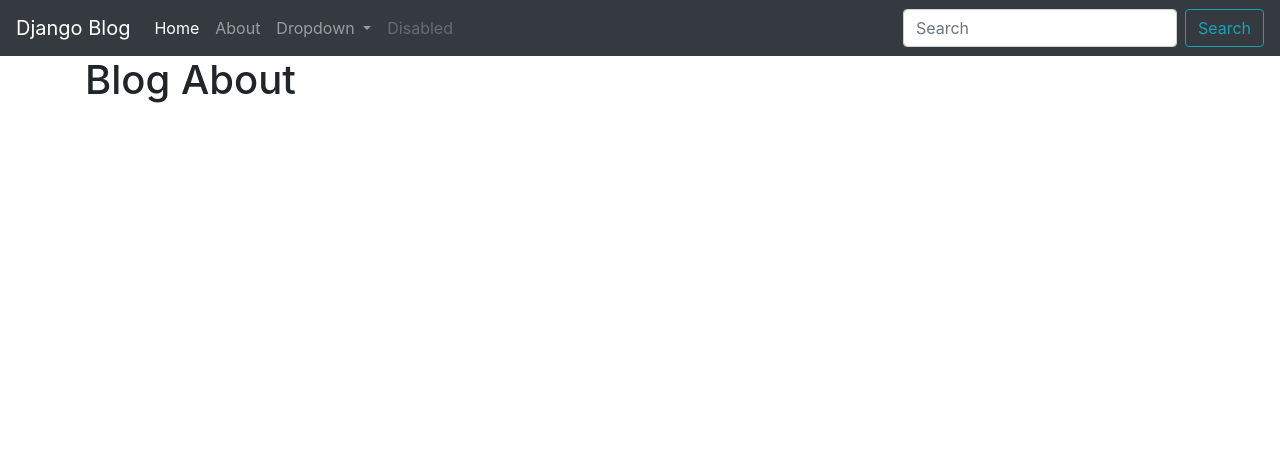
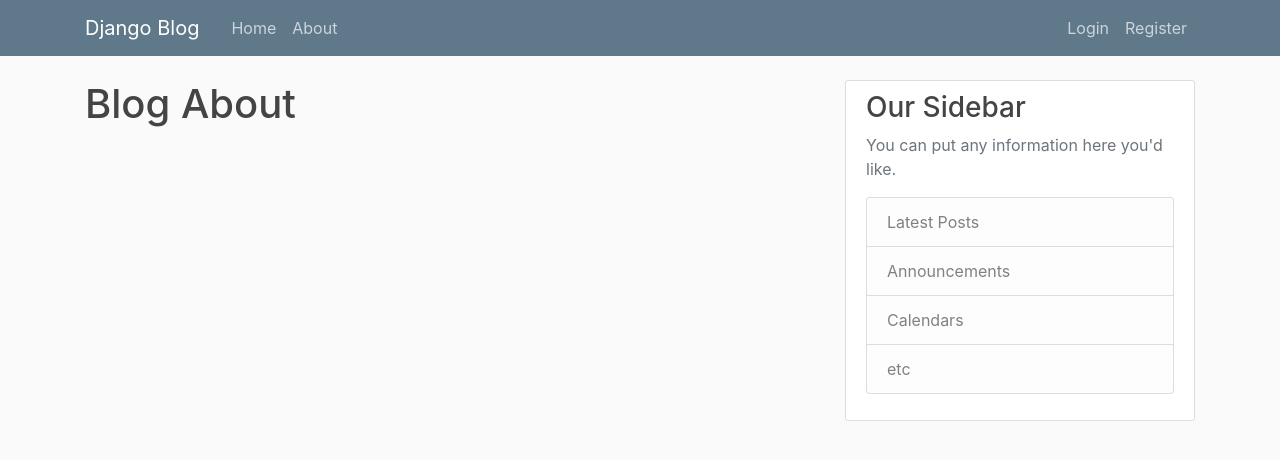
Before and after one commit to valmeza/django-practice, a Django app: page /about/ in a window 1280 px wide. Shown: the top 460 px of the page. Run offline with Django 3.2, Linux system fonts and the light colour scheme; some libraries are stand-ins or nearby versions.

Commit message:
change style and css.

```diff
--- /dev/null
+++ b/blog/static/blog/main.css
@@ -0,0 +1,84 @@
+body {
+  background: #fafafa;
+  color: #333333;
+  margin-top: 5rem;
+}
+
+h1, h2, h3, h4, h5, h6 {
+  color: #444444;
+}
+
+ul {
+  margin: 0;
+}
+
+.bg-steel {
+  background-color: #5f788a;
+}
+
+.site-header .navbar-nav .nav-link {
+  color: #cbd5db;
+}
+
+.site-header .navbar-nav .nav-link:hover {
+  color: #ffffff;
+}
+
+.site-header .navbar-nav .nav-link.active {
+  font-weight: 500;
+}
+
+.content-section {
+  background: #ffffff;
+  padding: 10px 20px;
+  border: 1px solid #dddddd;
+  border-radius: 3px;
+  margin-bottom: 20px;
+}
+
+.article-title {
+  color: #444444;
+}
+
+a.article-title:hover {
+  color: #428bca;
+  text-decoration: none;
+}
+
+.article-content {
+  white-space: pre-line;
+}
+
+.article-img {
+  height: 65px;
+  width: 65px;
+  margin-right: 16px;
+}
+
+.article-metadata {
+  padding-bottom: 1px;
+  margin-bottom: 4px;
+  border-bottom: 1px solid #e3e3e3
+}
+
+.article-metadata a:hover {
+  color: #333;
+  text-decoration: none;
+}
+
+.article-svg {
+  width: 25px;
+  height: 25px;
+  vertical-align: middle;
+}
+
+.account-img {
+  height: 125px;
+  width: 125px;
+  margin-right: 20px;
+  margin-bottom: 16px;
+}
+
+.account-heading {
+  font-size: 2.5rem;
+}
--- a/blog/templates/blog/base.html
+++ b/blog/templates/blog/base.html
@@ -1,3 +1,4 @@
+{% load static %}
 <!doctype html>
 <html lang="en">
 
@@ -10,6 +11,9 @@
     <link rel="stylesheet" href="https://stackpath.bootstrapcdn.com/bootstrap/4.3.1/css/bootstrap.min.css"
         integrity="sha384-ggOyR0iXCbMQv3Xipma34MD+dH/1fQ784/j6cY/iJTQUOhcWr7x9JvoRxT2MZw1T" crossorigin="anonymous">
 
+    <!-- Custom CSS -->
+    <link rel="stylesheet" type="text/css" href="{% static 'blog/main.css' %}">
+
     {% if title %}
         <title>Django About - {{ title }}</title>
     {% else %}
@@ -19,49 +23,49 @@
 
 <body>
 
-    <nav class="navbar navbar-expand-lg navbar-dark bg-dark">
-        <a class="navbar-brand" href="#">Django Blog</a>
-        <button class="navbar-toggler" type="button" data-toggle="collapse" data-target="#navbarSupportedContent"
-            aria-controls="navbarSupportedContent" aria-expanded="false" aria-label="Toggle navigation">
-            <span class="navbar-toggler-icon"></span>
-        </button>
+        <header class="site-header">
+            <nav class="navbar navbar-expand-md navbar-dark bg-steel fixed-top">
+                <div class="container">
+                    <a class="navbar-brand mr-4" href="{% url 'blog-home' %}">Django Blog</a>
+                    <button class="navbar-toggler" type="button" data-toggle="collapse" data-target="#navbarToggle"
+                        aria-controls="navbarToggle" aria-expanded="false" aria-label="Toggle navigation">
+                        <span class="navbar-toggler-icon"></span>
+                    </button>
+                    <div class="collapse navbar-collapse" id="navbarToggle">
+                        <div class="navbar-nav mr-auto">
+                            <a class="nav-item nav-link" href="{% url 'blog-home' %}">Home</a>
+                            <a class="nav-item nav-link" href="{% url 'blog-about' %}">About</a>
+                        </div>
+                        <!-- Navbar Right Side -->
+                        <div class="navbar-nav">
+                            <a class="nav-item nav-link" href="#">Login</a>
+                            <a class="nav-item nav-link" href="#">Register</a>
+                        </div>
+                    </div>
+                </div>
+            </nav>
+        </header>
+        <main role="main" class="container">
+            <div class="row">
+                <div class="col-md-8">
+                    {% block content %}{% endblock %}
+                </div>
+                <div class="col-md-4">
+                    <div class="content-section">
+                        <h3>Our Sidebar</h3>
+                        <p class='text-muted'>You can put any information here you'd like.
+                        <ul class="list-group">
+                            <li class="list-group-item list-group-item-light">Latest Posts</li>
+                            <li class="list-group-item list-group-item-light">Announcements</li>
+                            <li class="list-group-item list-group-item-light">Calendars</li>
+                            <li class="list-group-item list-group-item-light">etc</li>
+                        </ul>
+                        </p>
+                    </div>
+                </div>
+            </div>
+        </main>
 
-        <div class="collapse navbar-collapse" id="navbarSupportedContent">
-            <ul class="navbar-nav mr-auto">
-                <li class="nav-item active">
-                    <a class="nav-link" href="#">Home <span class="sr-only">(current)</span></a>
-                </li>
-                <li class="nav-item">
-                    <a class="nav-link" href="#">About</a>
-                </li>
-                <li class="nav-item dropdown">
-                    <a class="nav-link dropdown-toggle" href="#" id="navbarDropdown" role="button" data-toggle="dropdown"
-                        aria-haspopup="true" aria-expanded="false">
-                        Dropdown
-                    </a>
-                    <div class="dropdown-menu" aria-labelledby="navbarDropdown">
-                        <a class="dropdown-item" href="#">Action</a>
-                        <a class="dropdown-item" href="#">Another action</a>
-                        <div class="dropdown-divider"></div>
-                        <a class="dropdown-item" href="#">Something else here</a>
-                    </div>
-                </li>
-                <li class="nav-item">
-                    <a class="nav-link disabled" href="#" tabindex="-1" aria-disabled="true">Disabled</a>
-                </li>
-            </ul>
-            <form class="form-inline my-2 my-lg-0">
-                <input class="form-control mr-sm-2" type="search" placeholder="Search" aria-label="Search">
-                <button class="btn btn-outline-info my-2 my-sm-0" type="submit">Search</button>
-            </form>
-        </div>
-    </nav>
-
-    <div class="container">
-
-        {% block content %} {% endblock %}
-
-    </div>
 
     <!-- Optional JavaScript -->
     <!-- jQuery first, then Popper.js, then Bootstrap JS -->
```
